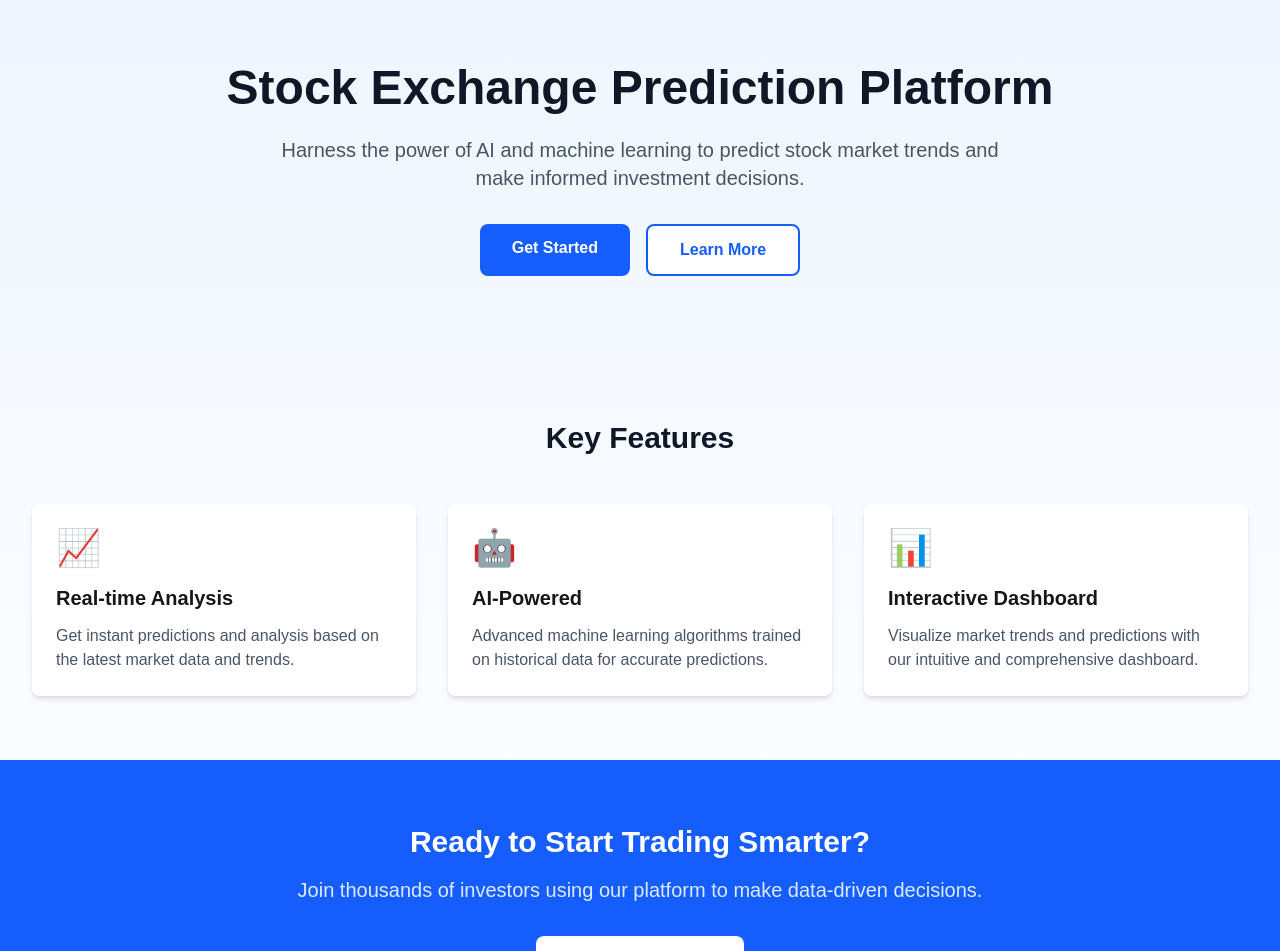
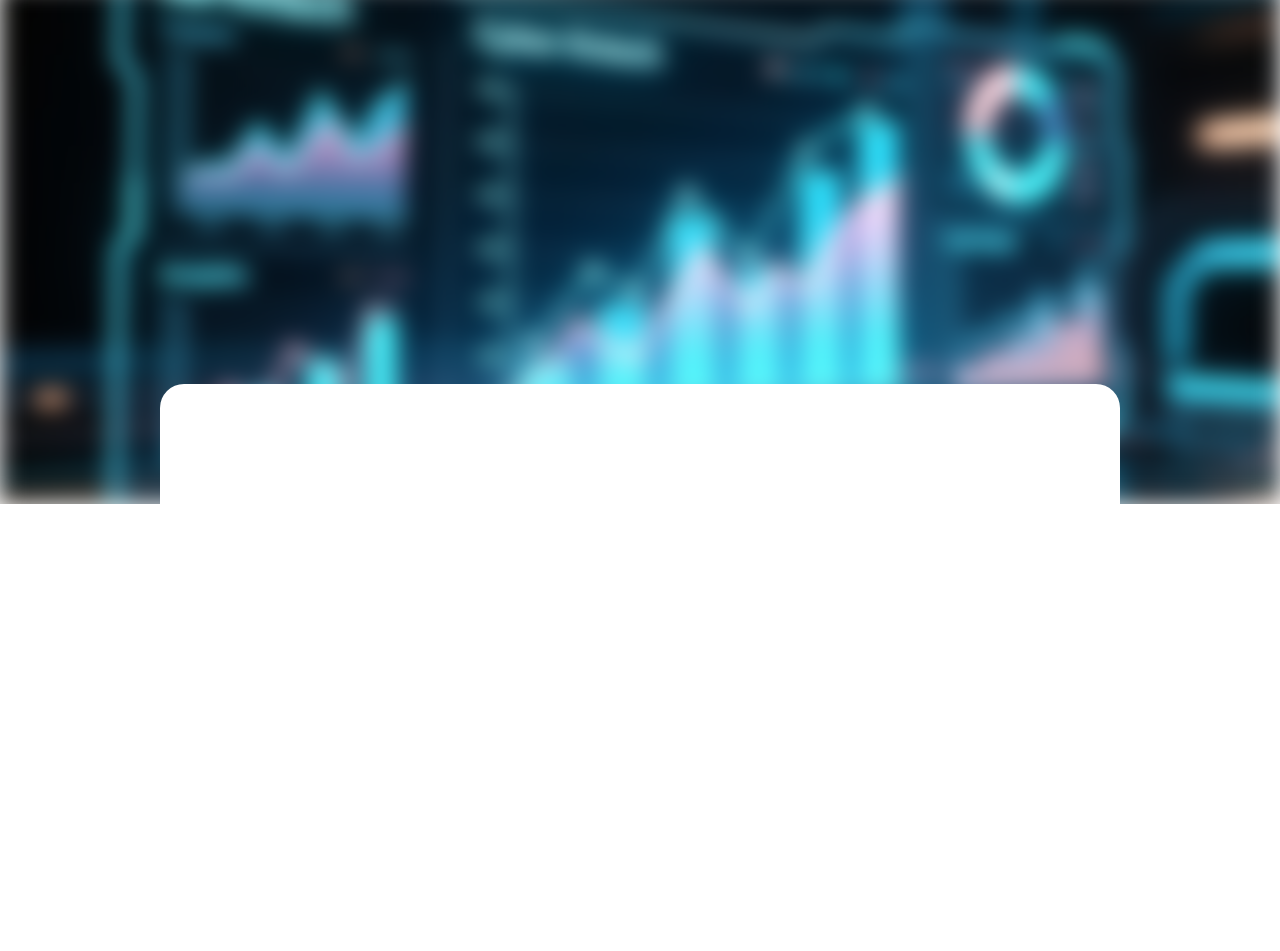
Before and after one commit to osa623/Stock-Exchange-Prediction-Model-Main-Web, a Next.js app in the folder frontend/: page / in a window 1280 px wide. Shown: the part 80-1031 px from the top of the page. After the commit the page ends 864 px from the top, so only its background shows below. Built offline with nearby package versions, Linux system fonts and the light colour scheme.

Commit message:
Changed te Landing page - Hero section -Still in Progress - commit #01

```diff
--- a/frontend/src/app/layout.tsx
+++ b/frontend/src/app/layout.tsx
@@ -32,8 +32,8 @@ export default function RootLayout({
       >
         <AppProvider>
           <Header />
-          <main className="flex-grow">{children}</main>
-          <Footer />
+          <main className="flex">{children}</main>
+
         </AppProvider>
       </body>
     </html>
--- a/frontend/src/app/page.tsx
+++ b/frontend/src/app/page.tsx
@@ -1,4 +1,4 @@
-import HomePage from '@/components/Pages/Home/HomePage';
+import HomePage from '@/components/Pages/Home/HeroSection';
 
 export default function Home() {
   return <HomePage />;
--- /dev/null
+++ b/frontend/src/components/Pages/Home/HeroSection.tsx
@@ -0,0 +1,27 @@
+import Link from "next/link";
+import Image from "next/image";
+
+//imports
+
+import heroImage from "../../assets/hero1.jpg";
+import heroImageI from "../../assets/hero2.jpg";
+
+
+export default function HomePage() {
+  return (
+    <div className="relative h-screen w-full bg-transparent">
+           <div className="relative z-50 flex overflow-hidden inset-0 h-[65vh]">
+            <Image
+              src={heroImageI}
+              alt="Hero Image"
+              className="object-cover blur-md" />
+
+            </div>
+
+            <div className="absolute z-50 w-[75%] bottom-40 rounded-3xl left-1/2 -translate-x-1/2 h-[30vh] bg-white">
+
+            </div>
+
+    </div>
+  );
+}
--- a/frontend/src/components/Pages/Home/HomePage.tsx
+++ /dev/null
@@ -1,81 +0,0 @@
-import Link from "next/link";
-
-export default function HomePage() {
-  return (
-    <div className="bg-gradient-to-b from-blue-50 to-white">
-      {/* Hero Section */}
-      <section className="max-w-7xl mx-auto px-4 sm:px-6 lg:px-8 py-20">
-        <div className="text-center">
-          <h1 className="text-5xl font-bold text-gray-900 mb-6">
-            Stock Exchange Prediction Platform
-          </h1>
-          <p className="text-xl text-gray-600 mb-8 max-w-3xl mx-auto">
-            Harness the power of AI and machine learning to predict stock market trends and make informed investment decisions.
-          </p>
-          <div className="flex gap-4 justify-center">
-            <Link
-              href="/dashboard"
-              className="bg-blue-600 text-white px-8 py-3 rounded-lg font-semibold hover:bg-blue-700 transition-colors"
-            >
-              Get Started
-            </Link>
-            <Link
-              href="/landing-page"
-              className="bg-white text-blue-600 px-8 py-3 rounded-lg font-semibold border-2 border-blue-600 hover:bg-blue-50 transition-colors"
-            >
-              Learn More
-            </Link>
-          </div>
-        </div>
-      </section>
-
-      {/* Features Section */}
-      <section className="max-w-7xl mx-auto px-4 sm:px-6 lg:px-8 py-16">
-        <h2 className="text-3xl font-bold text-center text-gray-900 mb-12">
-          Key Features
-        </h2>
-        <div className="grid md:grid-cols-3 gap-8">
-          <div className="bg-white p-6 rounded-lg shadow-md">
-            <div className="text-blue-600 text-4xl mb-4">📈</div>
-            <h3 className="text-xl font-semibold mb-3">Real-time Analysis</h3>
-            <p className="text-gray-600">
-              Get instant predictions and analysis based on the latest market data and trends.
-            </p>
-          </div>
-          <div className="bg-white p-6 rounded-lg shadow-md">
-            <div className="text-blue-600 text-4xl mb-4">🤖</div>
-            <h3 className="text-xl font-semibold mb-3">AI-Powered</h3>
-            <p className="text-gray-600">
-              Advanced machine learning algorithms trained on historical data for accurate predictions.
-            </p>
-          </div>
-          <div className="bg-white p-6 rounded-lg shadow-md">
-            <div className="text-blue-600 text-4xl mb-4">📊</div>
-            <h3 className="text-xl font-semibold mb-3">Interactive Dashboard</h3>
-            <p className="text-gray-600">
-              Visualize market trends and predictions with our intuitive and comprehensive dashboard.
-            </p>
-          </div>
-        </div>
-      </section>
-
-      {/* CTA Section */}
-      <section className="bg-blue-600 text-white py-16">
-        <div className="max-w-7xl mx-auto px-4 sm:px-6 lg:px-8 text-center">
-          <h2 className="text-3xl font-bold mb-4">
-            Ready to Start Trading Smarter?
-          </h2>
-          <p className="text-xl mb-8 text-blue-100">
-            Join thousands of investors using our platform to make data-driven decisions.
-          </p>
-          <Link
-            href="/dashboard"
-            className="inline-block bg-white text-blue-600 px-8 py-3 rounded-lg font-semibold hover:bg-blue-50 transition-colors"
-          >
-            Access Dashboard
-          </Link>
-        </div>
-      </section>
-    </div>
-  );
-}
--- a/frontend/src/components/Pages/index.ts
+++ b/frontend/src/components/Pages/index.ts
@@ -1,4 +1,4 @@
 // Export all page components for easy importing
-export { default as HomePage } from './Home/HomePage';
+export { default as HomePage } from './Home/HeroSection';
 export { default as DashboardPage } from './Dashboard/DashboardPage';
 export { default as LandingPageComponent } from './LandingPage/LandingPageComponent';
```
Also changed, not shown: frontend/src/components/assets/hero1.jpg (added), frontend/src/components/assets/hero2.jpg (added).
